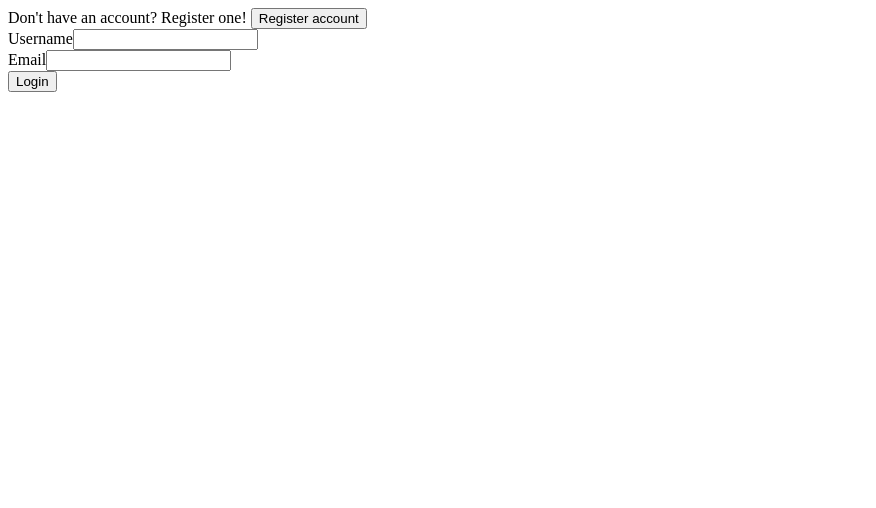
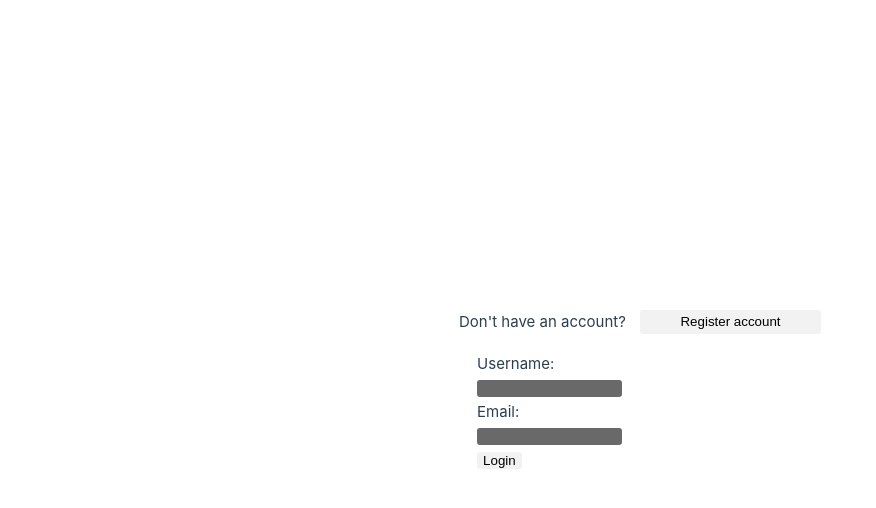
Before and after one commit to kristofferwaagen/DAT250-Project-Group-1-FeedApp., a Vue app in the folder pollApp/: page / in a window 1280 px wide. Shown: the top 508 px of the page, without its empty margins (0-876 px from the left). Built offline with nearby package versions, Linux system fonts and the light colour scheme.

Commit message:
style changes

```diff
--- a/pollApp/src/App.vue
+++ b/pollApp/src/App.vue
@@ -1,4 +1,5 @@
 <script>
+import "../src/assets/main.css";
 export default {
   name: "App",
   components: {},
--- a/pollApp/src/assets/base.css
+++ b/pollApp/src/assets/base.css
@@ -74,15 +74,16 @@ body {
 }
 
 button {
-  background-color: var(--vt-c-black-soft);
-  color: var(--vt-c-text-dark-1);
-  border-color: var(--vt-c-white-soft);
-  border-width: 2px;
+  background-color: #f2f2f2;
+  border-color: var(--color-background);
+  border: 10px;
   border-radius: 3px;
 }
 
 input {
-  background-color: var(--vt-c-black-soft);
-  color: var(--vt-c-text-dark-1);
-  border-color: var(--vt-c-white-soft);
+  background-color: dimgray;
+  border-color: var(--color-background);
+  border: 1px;
+  border-radius: 3px;
+  color: #f2f2f2;
 }
--- a/pollApp/src/assets/main.css
+++ b/pollApp/src/assets/main.css
@@ -1,4 +1,4 @@
-@import './base.css';
+@import "./base.css";
 
 #app {
   max-width: 1280px;
--- a/pollApp/src/components/Login.vue
+++ b/pollApp/src/components/Login.vue
@@ -33,18 +33,18 @@ const login = async () => {
 </script>
 
 <template>
-  Don't have an account? Register one!
+  Don't have an account?
   <button class="btn" type="button" @click="goToRegister">
     Register account
   </button>
 
   <form name="Login" @submit.prevent="login">
     <div class="user">
-      <label for="username"> Username</label>
+      <label for="username"> Username:</label><br />
       <input id="username" type="text" v-model="username" />
     </div>
     <div class="user">
-      <label for="email"> Email</label>
+      <label for="email"> Email:</label><br />
       <input id="email" type="text" v-model="email" />
     </div>
     <button class="btn" type="submit">Login</button>
@@ -52,3 +52,16 @@ const login = async () => {
     <p v-if="output != ''">{{ output }}</p>
   </form>
 </template>
+
+<style scoped>
+form {
+  padding: 10%;
+  max-width: fit-content;
+  margin-left: auto;
+  margin-right: auto;
+}
+
+input {
+  width: 100%;
+}
+</style>
--- a/pollApp/src/components/Polls.vue
+++ b/pollApp/src/components/Polls.vue
@@ -1,5 +1,5 @@
 <script setup>
-import { onBeforeMount, onBeforeUpdate, ref } from "vue";
+import { onBeforeMount, ref } from "vue";
 import axios from "axios";
 
 const polls = ref([]);
@@ -7,6 +7,7 @@ const question = ref("");
 const option1 = ref({ option: "" });
 const option2 = ref({ option: "" });
 const voteOptions = ref([]);
+const counter = ref(0);
 var allOptions = [];
 
 const addOption = () => {
@@ -23,6 +24,7 @@ const handleSubmit = () => {
   createPoll();
 };
 
+// TODO: conditional. Only show create poll if logged in
 // sends a POST request to create a new poll
 const createPoll = async () => {
   try {
@@ -54,11 +56,14 @@ const getPolls = async () => {
 };
 
 // TODO: implement function to vote on a poll option
-const vote = async () => {
+// TODO: make request dynamic based on logged in user
+const vote = async (index, voteOption) => {
   try {
-    const response = await axios.get("api/polls/");
-    polls.value = response.data;
+    const response = await axios.post("api/users/test/votes/", {publishedAt: new Date(), voteOption: voteOption});
+    getPolls();
+
   } catch (error) {}
+
 }
 
 // ensures the polls are fetched on page load
@@ -66,7 +71,7 @@ onBeforeMount(getPolls);
 </script>
 
 <template>
-  <div>
+  <div id="polls">
     <form @submit.prevent="handleSubmit">
       <div>
         <input
@@ -99,19 +104,41 @@ onBeforeMount(getPolls);
           id="voteOpt"
           placeholder="Enter vote option"
         />
-        <button @click.prevent="removeOption(index)">Remove option</button>
+        - <button @click.prevent="removeOption(index)">Remove option</button>
       </div>
       <button @click.prevent="addOption">Add vote option</button><br />
       <button type="submit">Submit</button>
     </form>
+    <div id="dashboard">
     <h1>Polls:</h1>
     <ul>
       <li v-for="(poll, index) in polls" :key="index">
         <h3>{{ poll.question }}</h3>
-        <li v-for="(opt, index) in poll.voteOptions">
-          {{ opt.option }} -- {{ opt.votes }} <button>Vote</button>
+        <li v-for="(opt, optIndex) in poll.voteOptions" :key="optIndex">
+          {{ opt.option }} -- {{ opt.votes }} <button @click.prevent="vote(index, opt)">Vote</button>
         </li>
       </li>
     </ul>
   </div>
+  </div>
 </template>
+
+<style scoped>
+
+#polls {
+  padding: 10%;
+  max-width: fit-content;
+  margin-left: auto;
+  margin-right: auto;
+}
+
+#dashboard {
+  max-width: fit-content;
+  margin-left: auto;
+  margin-right: auto;
+  margin: auto;
+  flex: auto;
+  align-content: center;
+}
+
+</style>
--- a/pollApp/src/components/Register.vue
+++ b/pollApp/src/components/Register.vue
@@ -21,21 +21,37 @@ const createUser = async () => {
       console.error("Status:", error.response.status);
       console.error("Headers:", error.response.headers);
     }
+    alert("Error registering user");
   }
 };
 </script>
 
 <template>
-  Register account
+  <div id="registration">
+    <h1>Register account</h1>
     <form name="register" @submit.prevent="createUser">
       <div class="user">
-      <label for="username"> Username</label>
+        <label for="username"> Username:</label><br />
         <input id="username" type="text" v-model="username" />
       </div>
       <div class="user">
-      <label for="email"> Email</label>
+        <label for="email"> Email:</label><br />
         <input id="email" type="text" v-model="email" />
       </div>
       <button class="btn" type="submit">Register</button>
     </form>
+  </div>
 </template>
+
+<style scoped>
+#registration {
+  padding: 10%;
+  max-width: fit-content;
+  margin-left: auto;
+  margin-right: auto;
+}
+
+input {
+  width: 100%;
+}
+</style>
```
Lines whose indentation alone changed are shown as unchanged.
